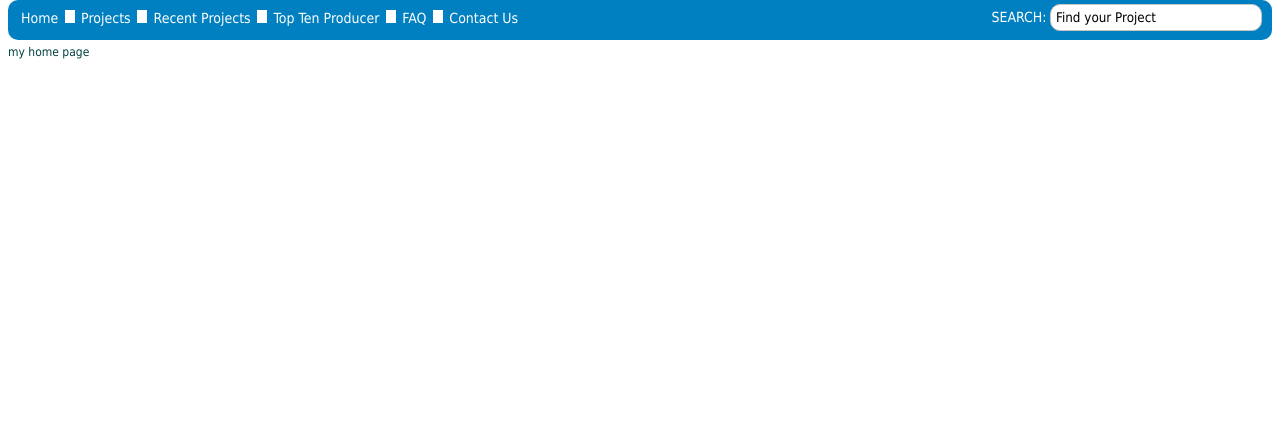
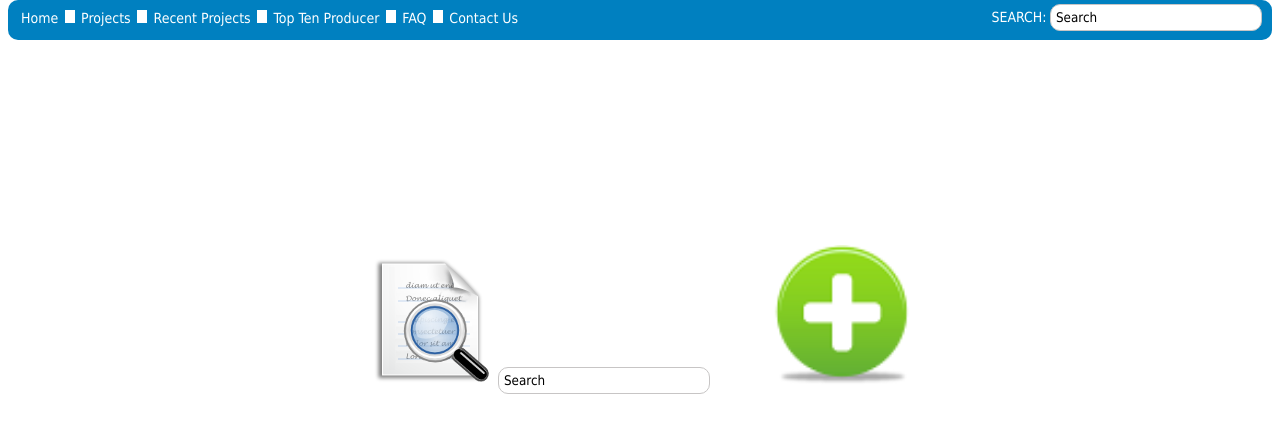
Before and after one commit to it4ever2008/TeamDiscovery, a PHP site: page / in a window 1280 px wide. Shown: the top 433 px of the page. Run offline with PHP 8.4, Linux system fonts and the light colour scheme.

Commit message:
update  site

```diff
--- a/project/css/style.css
+++ b/project/css/style.css
@@ -53,6 +53,13 @@ a{
 }
 
 .search > input{
+    padding: 5px;
+    border-color:black;
+    border: 2px;
+    border-radius: 10px 10px 10px 10px;
+    width: 200px;
+}
+input{
     padding: 5px;
     border-color:black;
     border: 2px;
--- a/project/index.php
+++ b/project/index.php
@@ -4,20 +4,32 @@
     <head>
         <meta http-equiv="Content-Type" content="text/html; charset=UTF-8" />
         <title>Account</title>
-        <link href="css/style.css" rel="stylesheet" type="text/css" />
-         <script type="text/javascript" src="js/jquery-1.7.2.min.js"></script>
+         <link href="css/style.css" rel="stylesheet" type="text/css" />
+        <script type="text/javascript" src="js/jquery-1.7.2.min.js"></script>
         <script type="text/javascript">
-        $(document).ready(function(){
-           ///////////////////////////////
-          ////////////////////////////////
-        });
+         $(document).ready(function(){
+              $('#se').keypress(function(e){
+                    var  x =  $('#se').val();
+                    if(e.which==13){
+                    window.location="view.php?search="+x;
+                    //alert($('#se').val());
+                    }
+                });
+
+
+            });
         </script>
     </head>
     <body>
         <div>
             <div><? include("menu.php");?></div>
             <div style="clear: both;"></div>
-            <div>my home  page</div>
+
+            <div align="center" style="margin-top: 200px;">
+            <a href="view.php"style="margin-top: 20px;" ><img src="image/view.png" alt="project" /></a>
+            <input  type="text"  id="se" value="Search"/>
+            <a href="project.php" style="margin-left: 60px; padding-top: 20px;" ><img width="140px" height="140px"src="image/add1.png" alt="project" /></a>
+            </div>
         </div>
     </body>
 </html>
--- a/project/menu.php
+++ b/project/menu.php
@@ -12,7 +12,6 @@
                     window.location="view.php?search="+x;
                     //alert($('#sea').val());
                     }
-
                 });
 
             });
@@ -52,7 +51,7 @@
             <div style="float: right;">
                 <div class="search" id="serchin" style="padding-top: 4px; padding-right: 10px;">
                     <span>SEARCH:</span>
-                    <input type="text"  id="sea" value="Find your Project" />
+                    <input type="text"  id="sea" value="Search"/>
                 </div>
 
                 <div style="clear: both;"></div>
```
Also changed, not shown: project/image/add1.png (added), project/image/view.png (added).
